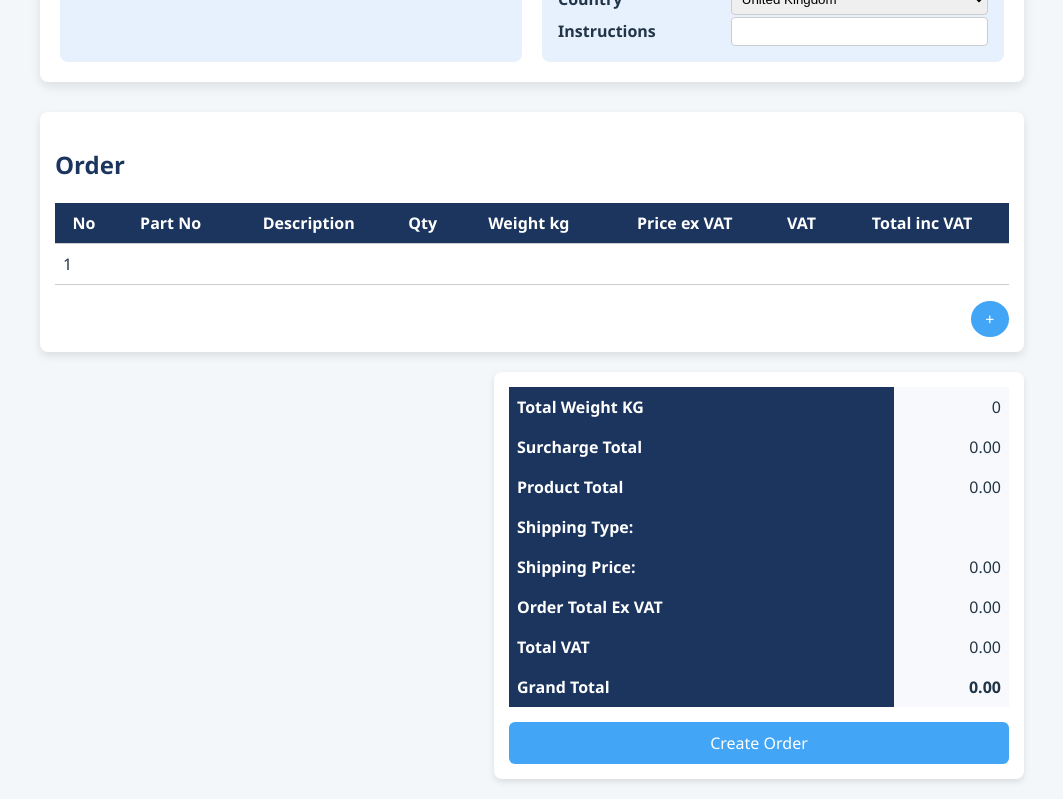
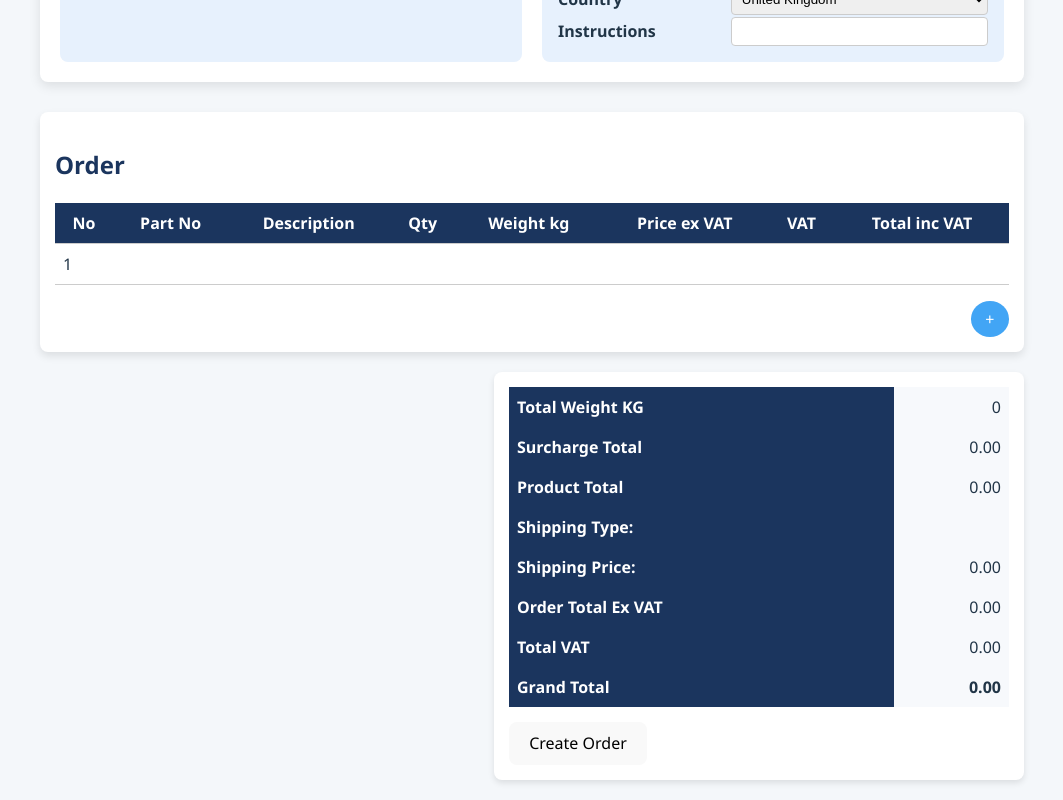
Before and after one commit to iggytomcarr/invoice-app, a React (Vite) app: page / in a window 1280 px wide. Shown: the part 600-1400 px from the top of the page, without its empty margins (108-1171 px from the left). Built offline with nearby package versions, Linux system fonts and the light colour scheme.

Commit message:
Refactor Create Order button into a separate component.
Extracted the Create Order button into a reusable `CreateOrderButton` component for better modularity and maintainability. Updated `InvoiceTotals` to use the new component and implemented basic click handling logic.

```diff
--- /dev/null
+++ b/src/components/CreateOrderButton.jsx
@@ -0,0 +1,16 @@
+import React from 'react';
+
+function createOrder() {
+    console.log("Create order clicked!")
+    alert("Wire this into your back end, to place an order.")
+}
+
+
+const CreateOrderButton = () => {
+    return (
+        <button onClick={createOrder}>Create Order</button>
+    )
+
+}
+
+export default CreateOrderButton;
--- a/src/components/InvoiceTotals.jsx
+++ b/src/components/InvoiceTotals.jsx
@@ -1,4 +1,5 @@
 import styles from '../styles/InvoiceTotals.module.css';
+import CreateOrderButton from "./CreateOrderButton.jsx";
 
 function InvoiceTotals() {
     return (
@@ -39,7 +40,7 @@ function InvoiceTotals() {
                 </tr>
                 </tbody>
             </table>
-            <button className={styles.createOrderBtn}>Create Order</button>
+            <CreateOrderButton />
         </div>
     );
 }
```
